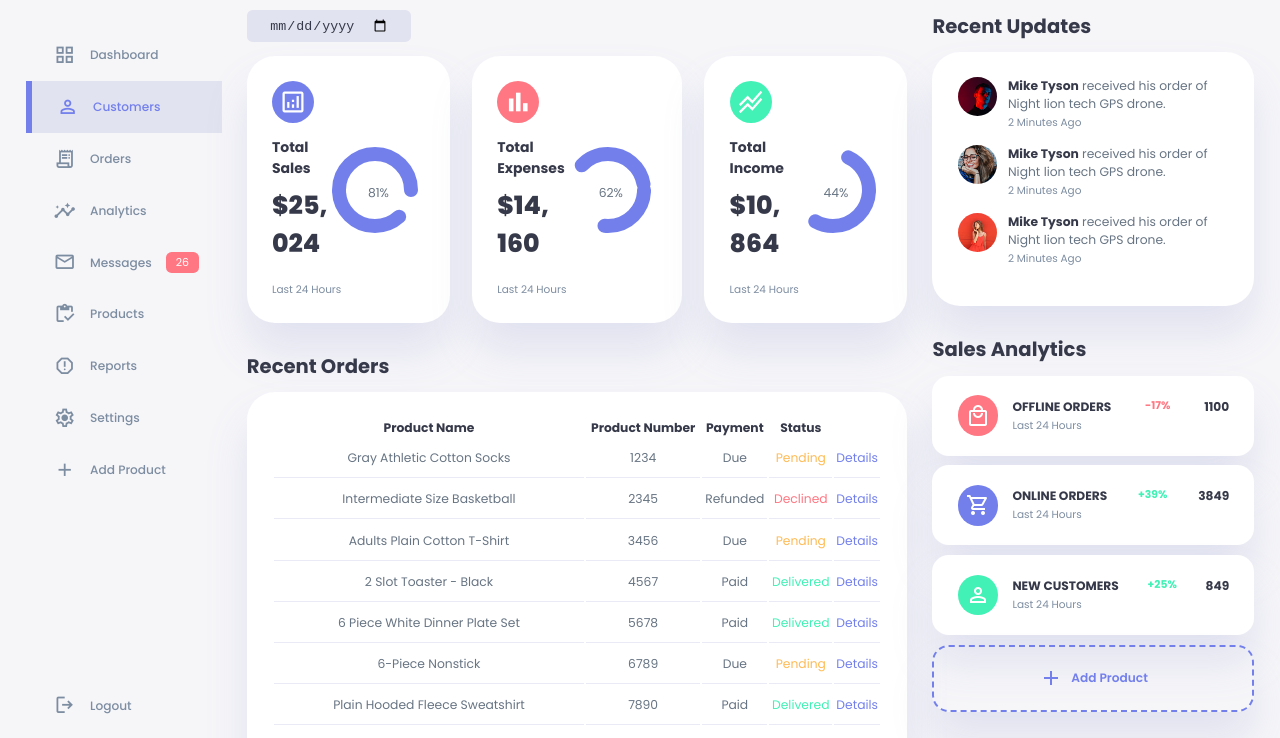
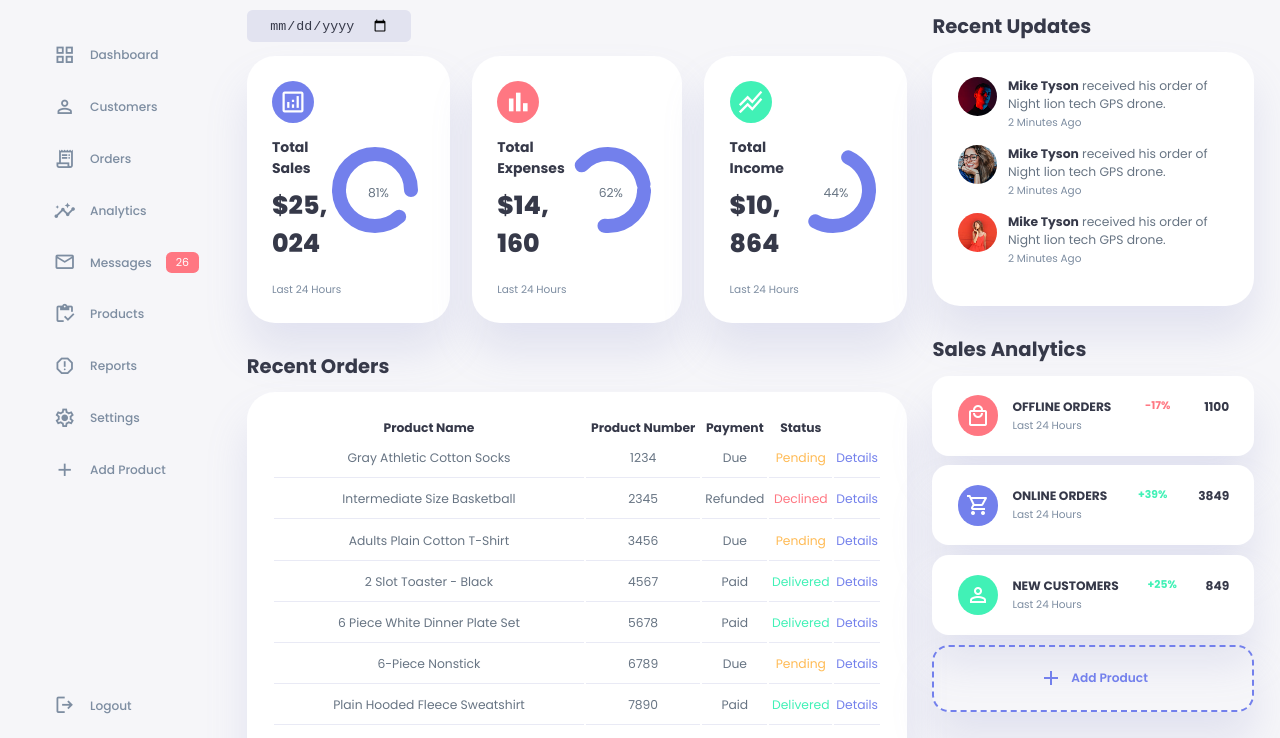
Before and after one commit to arveereed/Days-with-JavaScript, a plain HTML site: page Dashboard/index.html in a window 1280 px wide. Both pictures are taken after a click on the link "Show All". Shown: the part 62-800 px from the top of the page. Drawn offline with nearby package versions, Linux system fonts and the light colour scheme.

Commit message:
make active class interactive

```diff
--- a/Dashboard/index.html
+++ b/Dashboard/index.html
@@ -23,11 +23,11 @@
       </div>
 
       <div class="sidebar">
-        <a href="#">
+        <a href="#" class="active">
           <span class="material-symbols-outlined">grid_view</span>
           <h3>Dashboard</h3>
         </a>
-        <a href="#" class="active">
+        <a href="#">
           <span class="material-symbols-outlined">person_outline</span>
           <h3>Customers</h3>
         </a>
--- a/Dashboard/js/app.js
+++ b/Dashboard/js/app.js
@@ -4,6 +4,7 @@ const sideMenu = document.querySelector('aside');
 const menuBtn = document.getElementById('menu-btn');
 const closeBtn = document.getElementById('close-btn');
 const themeToggler = document.querySelector(".theme-toggler");
+const anchors = document.querySelectorAll('a');
 
 menuBtn.addEventListener('click', () => {
   sideMenu.style.display = 'block';
@@ -19,7 +20,13 @@ themeToggler.addEventListener('click', () => {
   themeToggler.querySelector('span:nth-child(2)').classList.toggle('active');
 });
 
-console.log(orders);
+anchors.forEach(anchor => {
+  anchor.addEventListener('click', () => {
+
+    anchors.forEach(a => a.classList.remove('active'));
+    anchor.classList.add('active');
+  });
+});
 
 // fill orders in table
 orders.forEach(order => {
```
